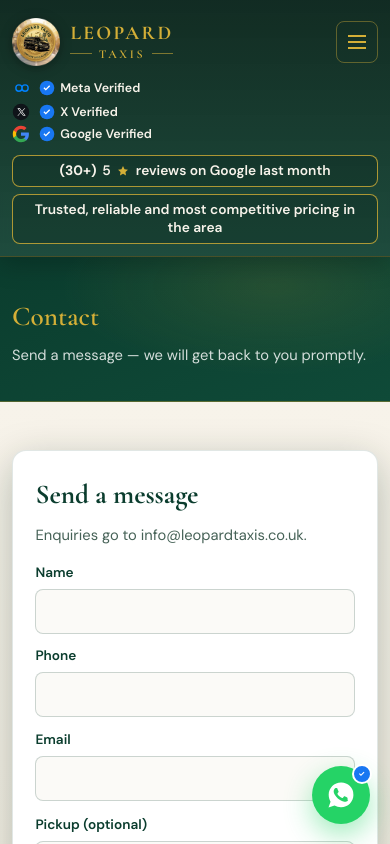
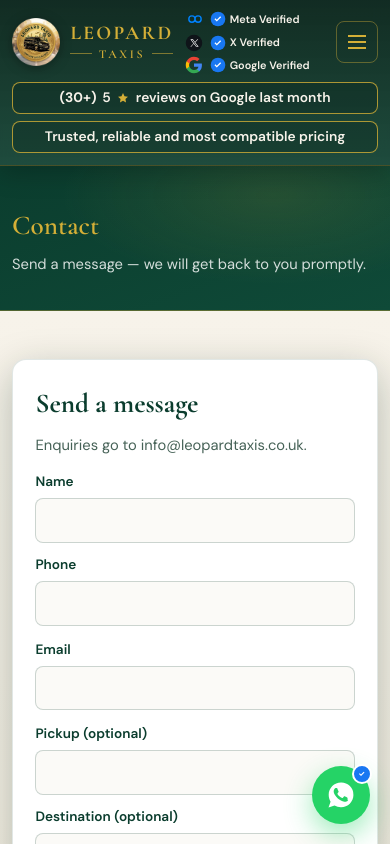
Before and after one commit to madnikhan/leopardtaxis, a React (Vite) app: page /contact in a window 390 px wide. Shown: the top 844 px of the page. Built offline with nearby package versions, Linux system fonts and the light colour scheme.

Commit message:
Place phone verified marks between the logo and the menu.
Shorten the trust line so the header uses less vertical space.

Co-authored-by: Cursor <cursoragent@cursor.com>

```diff
--- a/src/components/Header.tsx
+++ b/src/components/Header.tsx
@@ -68,6 +68,7 @@ export function Header() {
         <div className="header__contact header__contact--bar">
           <VerifiedStack />
         </div>
+        <VerifiedStack className="verified-stack--inline" />
         <button
           type="button"
           className={`header__toggle ${open ? 'is-open' : ''}`}
@@ -78,15 +79,12 @@ export function Header() {
           <span />
         </button>
       </div>
-      <div className="container header__verified-mobile">
-        <VerifiedStack />
-      </div>
       <div className="container header__trust">
         <a className="trust-bar" href={GOOGLE_REVIEW_URL} target="_blank" rel="noreferrer">
           <strong>(30+)</strong> 5 <IconStarFilled className="trust-bar__star" size={14} /> reviews on
           Google last month
         </a>
-        <p className="trust-bar">Trusted, reliable and most competitive pricing in the area</p>
+        <p className="trust-bar">Trusted, reliable and most compatible pricing</p>
       </div>
     </header>
   )
--- a/src/index.css
+++ b/src/index.css
@@ -295,7 +295,6 @@ button {
   box-shadow: 0 8px 24px rgba(0, 0, 0, 0.2);
 }
 
-.header--scrolled .header__verified-mobile,
 .header--scrolled .header__trust {
   display: none;
 }
@@ -398,7 +397,7 @@ a.trust-bar:hover {
   margin-left: 0.25rem;
 }
 
-.header__verified-mobile {
+.verified-stack--inline {
   display: none;
 }
 
@@ -1836,20 +1835,24 @@ a.trust-bar:hover {
   }
 
   :root {
-    --header-h: 268px;
+    --header-h: 200px;
   }
 
   .header__contact--bar {
     display: none;
   }
 
-  .header__verified-mobile {
-    display: block;
-    padding: 0.15rem 0 0.35rem;
-  }
-
-  .header__verified-mobile .verified-stack {
+  .verified-stack--inline {
+    display: grid;
+    flex: 1;
+    min-width: 0;
     justify-items: start;
+    margin-left: 0.35rem;
+  }
+
+  .verified-stack--inline li {
+    font-size: 0.68rem;
+    gap: 0.22rem;
   }
 
   .logo__name {
```
